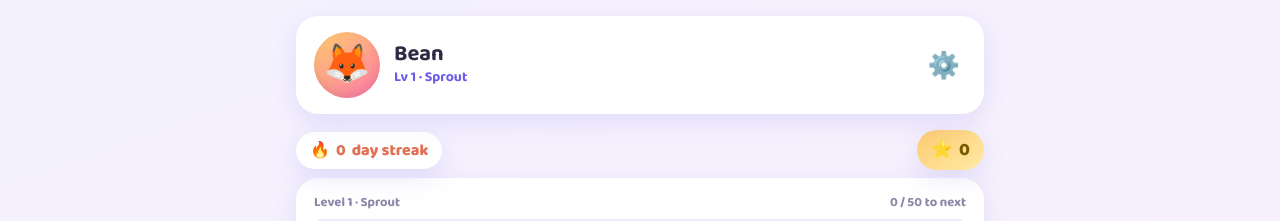
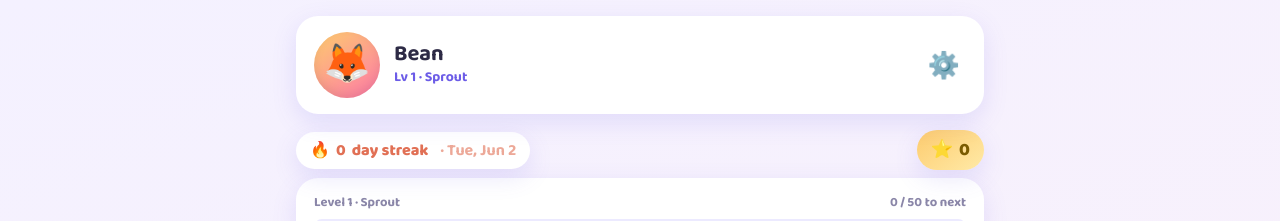
Before and after one commit to biboodidoo/bean-chores, a plain HTML site: page index.html in a window 1280 px wide. Shown: the top 221 px of the page. Drawn offline with Linux system fonts and the light colour scheme.

Commit message:
Add today's date next to streak (device system time)

```diff
--- a/index.html
+++ b/index.html
@@ -222,7 +222,7 @@
   </header>
 
   <div class="topbar">
-    <div class="streak">🔥 <span id="streak">0</span> day streak</div>
+    <div class="streak">🔥 <span id="streak">0</span> day streak<span style="margin-left:6px;opacity:.6;font-weight:700;">· <span id="todayDate"></span></span></div>
     <div class="coins">⭐ <span id="coins">0</span></div>
   </div>
 
@@ -493,6 +493,7 @@
     $("#levelTitle").textContent = lv.title;
     $("#coins").textContent = state.coins;
     $("#streak").textContent = state.streak;
+    $("#todayDate").textContent = new Date().toLocaleDateString(undefined, { weekday: "short", month: "short", day: "numeric" });
 
     // level bar
     const span = lv.next === null ? 1 : (lv.next - lv.floor);
```
Also changed, not shown: 1 other file.
